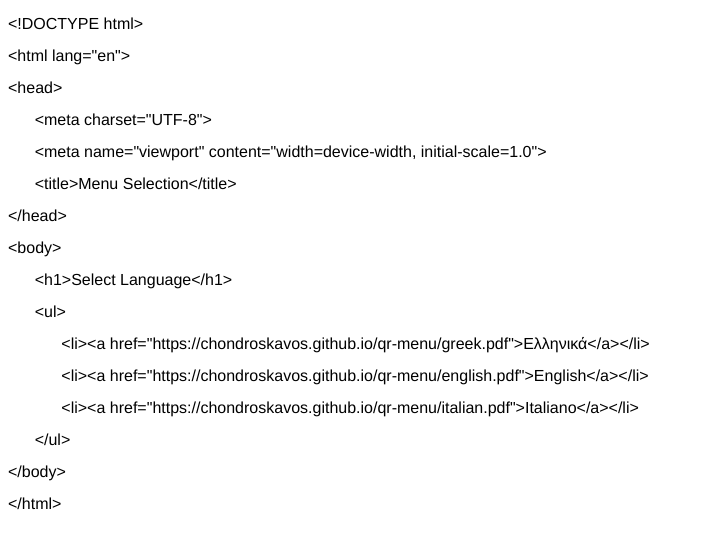
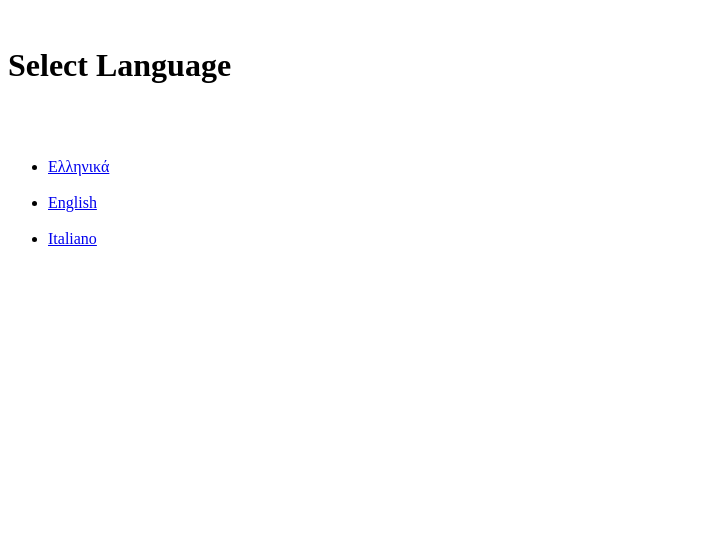
Before and after one commit to chondroskavos/qr-menu, a plain HTML site: page index.html in a window 1280 px wide. Shown: the whole page, without its empty margins (0-704 px from the left). Drawn offline with Linux system fonts and the light colour scheme.

Commit message:
Update index.html

```diff
--- a/index.html
+++ b/index.html
@@ -1,51 +1,16 @@
 <!DOCTYPE html>
-<html>
+<html lang="en">
 <head>
-	<meta http-equiv="content-type" content="text/html; charset=utf-8"/>
-	<title></title>
-	<meta name="generator" content="LibreOffice 7.4.7.2 (Linux)"/>
-	<meta name="created" content="00:00:00"/>
-	<meta name="changed" content="00:00:00"/>
-	<style type="text/css">
-		@page { size: 8.27in 11.69in; margin: 1in }
-		p { line-height: 115%; margin-bottom: 0.1in; background: transparent }
-	</style>
+        <meta charset="UTF-8">
+        <meta name="viewport" content="width=device-width, initial-scale=1.0">
+        <title>Menu Selection</title>
 </head>
-<body lang="en-US" link="#000080" vlink="#800000" dir="ltr"><p style="line-height: 100%; margin-bottom: 0in">
-<font color="#000000"><font face="Helvetica, serif"><font size="3" style="font-size: 12pt">&lt;!DOCTYPE
-html&gt;</font></font></font></p>
-<p style="line-height: 100%; margin-bottom: 0in"><font color="#000000"><font face="Helvetica, serif"><font size="3" style="font-size: 12pt">&lt;html
-lang=&quot;en&quot;&gt;</font></font></font></p>
-<p style="line-height: 100%; margin-bottom: 0in"><font color="#000000"><font face="Helvetica, serif"><font size="3" style="font-size: 12pt">&lt;head&gt;</font></font></font></p>
-<p style="line-height: 100%; margin-bottom: 0in"><font color="#000000">
-      <font face="Helvetica, serif"><font size="3" style="font-size: 12pt">&lt;meta
-charset=&quot;UTF-8&quot;&gt;</font></font></font></p>
-<p style="line-height: 100%; margin-bottom: 0in"><font color="#000000">
-      <font face="Helvetica, serif"><font size="3" style="font-size: 12pt">&lt;meta
-name=&quot;viewport&quot; content=&quot;width=device-width,
-initial-scale=1.0&quot;&gt;</font></font></font></p>
-<p style="line-height: 100%; margin-bottom: 0in"><font color="#000000">
-      <font face="Helvetica, serif"><font size="3" style="font-size: 12pt">&lt;title&gt;Menu
-Selection&lt;/title&gt;</font></font></font></p>
-<p style="line-height: 100%; margin-bottom: 0in"><font color="#000000"><font face="Helvetica, serif"><font size="3" style="font-size: 12pt">&lt;/head&gt;</font></font></font></p>
-<p style="line-height: 100%; margin-bottom: 0in"><font color="#000000"><font face="Helvetica, serif"><font size="3" style="font-size: 12pt">&lt;body&gt;</font></font></font></p>
-<p style="line-height: 100%; margin-bottom: 0in"><font color="#000000">
-      <font face="Helvetica, serif"><font size="3" style="font-size: 12pt">&lt;h1&gt;Select
-Language&lt;/h1&gt;</font></font></font></p>
-<p style="line-height: 100%; margin-bottom: 0in"><font color="#000000">
-      <font face="Helvetica, serif"><font size="3" style="font-size: 12pt">&lt;ul&gt;</font></font></font></p>
-<p style="line-height: 100%; margin-bottom: 0in"><font color="#000000">
-              <font face="Helvetica, serif"><font size="3" style="font-size: 12pt">&lt;li&gt;&lt;a
-href=&quot;https://chondroskavos.github.io/qr-menu/greek.pdf&quot;&gt;Ελληνικά&lt;/a&gt;&lt;/li&gt;</font></font></font></p>
-<p style="line-height: 100%; margin-bottom: 0in"><font color="#000000">
-              <font face="Helvetica, serif"><font size="3" style="font-size: 12pt">&lt;li&gt;&lt;a
-href=&quot;https://chondroskavos.github.io/qr-menu/english.pdf&quot;&gt;English&lt;/a&gt;&lt;/li&gt;</font></font></font></p>
-<p style="line-height: 100%; margin-bottom: 0in"><font color="#000000">
-              <font face="Helvetica, serif"><font size="3" style="font-size: 12pt">&lt;li&gt;&lt;a
-href=&quot;https://chondroskavos.github.io/qr-menu/italian.pdf&quot;&gt;Italiano&lt;/a&gt;&lt;/li&gt;</font></font></font></p>
-<p style="line-height: 100%; margin-bottom: 0in"><font color="#000000">
-      <font face="Helvetica, serif"><font size="3" style="font-size: 12pt">&lt;/ul&gt;</font></font></font></p>
-<p style="line-height: 100%; margin-bottom: 0in"><font color="#000000"><font face="Helvetica, serif"><font size="3" style="font-size: 12pt">&lt;/body&gt;</font></font></font></p>
-<p style="line-height: 100%; margin-bottom: 0in"><font color="#000000"><font face="Helvetica, serif"><font size="3" style="font-size: 12pt">&lt;/html&gt;</font></font></font></p>
+<body>
+        <h1>Select Language</h1>
+        <ul>
+                <li><a href="https://chondroskavos.github.io/qr-menu/greek.pdf">Ελληνικά</a></li>
+                <li><a href="https://chondroskavos.github.io/qr-menu/english.pdf">English</a></li>
+                <li><a href="https://chondroskavos.github.io/qr-menu/italian.pdf">Italiano</a></li>
+        </ul>
 </body>
 </html>
```
